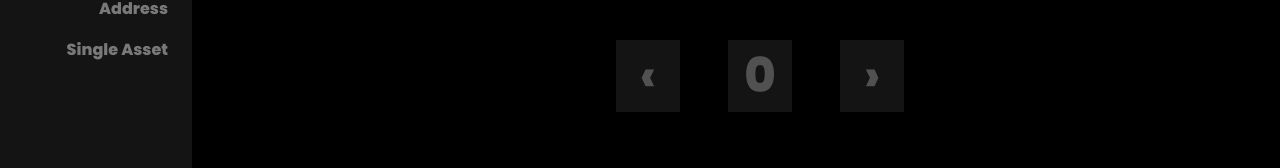
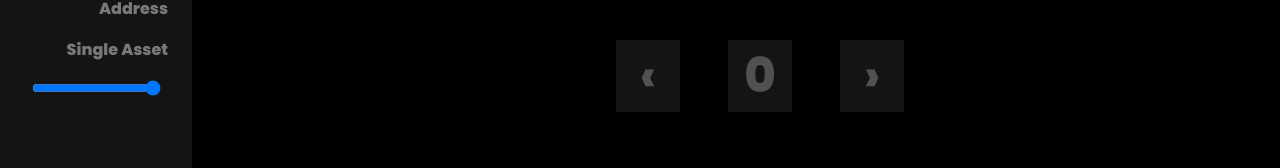
Before and after one commit to Ashutosh0602/Enftora, a React (Create React App) app: page /auth/1 in a window 1280 px wide. Shown: the part 466-634 px from the top of the page. Built offline with nearby package versions, Linux system fonts and the light colour scheme; no server answers; grey boxes are pictures that could not be loaded.

Commit message:
thriteen commit

```diff
--- a/src/components/BAsset/Basset.js
+++ b/src/components/BAsset/Basset.js
@@ -3,28 +3,34 @@ import classes from "./basset.module.css";
 import { useSelector, useDispatch } from "react-redux";
 import { nftActions } from "../SepRedux/state";
 import { useParams } from "react-router-dom";
+import Waiting from "../waiting/Waiting";
 
 export default function Detail() {
   const { token } = useParams();
   let inputword;
   const dispatch = useDispatch();
-  //   console.log(token);
+
   const [fullnft, setfullnft] = useState([]);
 
+  const load = useSelector((state) => state.nfts.loader);
   const nfts = useSelector((state) => {
     const nf = state.nfts.singleasset;
     const promise = nf.then((dt) => {
       setfullnft(dt);
+      dispatch(nftActions.offloader());
     });
   });
 
   function submit() {
     dispatch(nftActions.callSasset(inputword));
+    dispatch(nftActions.changeloader());
   }
   console.log(fullnft.length);
   // const detailNft = fullnft.filter((ls) => ls.id == token);
   if (fullnft.length > 0) {
-    return (
+    return load ? (
+      <div>{<Waiting />}</div>
+    ) : (
       <section className={classes.detail_sec}>
         <div className={classes.search_cont}>
           <input
@@ -78,5 +84,57 @@ export default function Detail() {
         </div>
       </section>
     );
+    // <section className={classes.detail_sec}>
+    //   <div className={classes.search_cont}>
+    //     <input
+    //       onChange={(e) => (inputword = e.target.value)}
+    //       placeholder="Enter the Address"
+    //     />
+    //     <button onClick={submit}>Check</button>
+    //   </div>
+    //   <div className={classes.det_add}>{fullnft[0]["name"]}</div>
+    //   <div className={classes.det_add}>{fullnft[0]["id"]}</div>
+    //   <div className={classes.det_add}>
+    //     {fullnft[0]["asset_contract"]["description"]}
+    //   </div>
+    //   <div className={classes.det_nft}>
+    //     <div className={classes.def_nft_img_cont}>
+    //       <img
+    //         className={classes.def_nft_img}
+    //         src={fullnft[0]["image_url"]}
+    //       />
+    //     </div>
+    //     <div>
+    //       <div className={classes.det_nft_inn}>
+    //         <div>Address:</div>
+    //         <div>{fullnft[0]["asset_contract"]["address"]}</div>
+    //       </div>
+    //       <div className={classes.det_nft_inn}>
+    //         <div> Token id:</div>
+    //         <div>{fullnft[0]["token_id"]}</div>
+    //       </div>
+    //       <div className={classes.det_nft_inn}>
+    //         <div> Schema name:</div>
+    //         <div>{fullnft[0]["asset_contract"]["schema_name"]}</div>
+    //       </div>
+    //       <div className={classes.det_nft_inn}>
+    //         <div>Symbol:</div>
+    //         <div>{fullnft[0]["asset_contract"]["symbol"]}</div>
+    //       </div>
+    //       <div className={classes.det_nft_inn}>
+    //         <div>Collection Name:</div>
+    //         <div>{fullnft[0]["collection"]["name"]}</div>
+    //       </div>
+    //       <div className={classes.det_nft_inn}>
+    //         <div>Collection Slug:</div>
+    //         <div>{fullnft[0]["collection"]["slug"]}</div>
+    //       </div>
+    //       <div className={classes.det_nft_inn}>
+    //         <div>Created Date:</div>
+    //         <div>{fullnft[0]["asset_contract"]["created_date"]}</div>
+    //       </div>
+    //     </div>
+    //   </div>
+    // </section>
   }
 }
--- a/src/components/Navbar/Navbar.js
+++ b/src/components/Navbar/Navbar.js
@@ -97,6 +97,17 @@ export default function Navbar() {
                 {/* <div className={classes.NavLink_hover}>&laquo;</div> */}
               </NavLink>
             </div>
+            <div>
+              <input
+                className={classes.range}
+                onClick={(e) => console.log(e.target.value)}
+                type="range"
+                id="vol"
+                name="vol"
+                min="0"
+                max="50"
+              />
+            </div>
           </div>
         </div>
       </div>
--- a/src/components/Navbar/Navbar.module.css
+++ b/src/components/Navbar/Navbar.module.css
@@ -1,38 +1,37 @@
-.section_Navbar{
+.section_Navbar {
   min-width: 15%;
   height: 100vh;
   padding: 0.5rem;
   background-color: rgb(20, 20, 20);
 }
-.us_detail{
+.us_detail {
   display: flex;
   justify-content: space-around;
   align-items: center;
   margin-bottom: 2rem;
 }
-.NavLink_cont{
+.NavLink_cont {
   text-align: right;
   margin: 1rem 1rem 1rem 1rem;
 }
-.NavLink_head{
+.NavLink_head {
   text-align: left;
   font-size: 1.5rem;
 }
-.Active_nav{
+.Active_nav {
   color: blueviolet;
   text-decoration: none;
   background-color: transparent;
-
 }
-.NavLink{
-    color: rgb(121,121,121);
+.NavLink {
+  color: rgb(121, 121, 121);
   text-decoration: none;
   background-color: transparent;
 }
-.NavLink:hover{
+.NavLink:hover {
   color: rgb(152, 75, 223);
 }
-.NavLink_hover{
+.NavLink_hover {
   display: inline;
   font-size: 2rem;
   color: rgba(137, 43, 226, 0.311);
@@ -40,3 +39,12 @@
   top: 750%;
   /* transform: translateY(-100%); */
 }
+.range::-webkit-slider-runnable-track {
+  /* background: blueviolet; */
+  /* height: 1px; */
+  cursor: pointer;
+  /* border: 20px solid black; */
+}
+.range::-webkit-slider-thumb {
+  color: blueviolet;
+}
--- a/src/components/slug/Slug.js
+++ b/src/components/slug/Slug.js
@@ -3,22 +3,27 @@ import classes from "./slug.module.css";
 import { useDispatch, useSelector } from "react-redux";
 import { nftActions } from "../SepRedux/state";
 import { Link } from "react-router-dom";
+import Waiting from "../waiting/Waiting";
 
 export default function Slug() {
   let inputword;
   const [fullnft, setfullnft] = useState([]);
 
   const dispatch = useDispatch();
+
+  const load = useSelector((state) => state.nfts.loader);
+
   const slug = useSelector((state) => {
     const nf = state.nfts.slugs;
     const promise = nf.then((dt) => {
       setfullnft(dt[0].assets);
+      dispatch(nftActions.offloader());
     });
   });
-  // console.log(inputword);
-  console.log(fullnft);
+  console.log(load);
   function submit() {
     dispatch(nftActions.slugcoll(inputword));
+    dispatch(nftActions.changeloader());
   }
 
   const design = fullnft.map((ls) => {
@@ -87,7 +92,13 @@ export default function Slug() {
         />
         <button onClick={submit}>Check</button>
       </div>
-      <div className={classes.design}>{design}</div>
+      {!load ? (
+        <div className={classes.design}>{design}</div>
+      ) : (
+        <div>{<Waiting />}</div>
+      )}
+      {/* <div>{<Waiting />}</div> */}
+      {/* <div className={classes.design}>{design}</div> */}
     </section>
   );
 }
--- a/src/components/waiting/waiting.module.css
+++ b/src/components/waiting/waiting.module.css
@@ -4,12 +4,12 @@
   display: flex;
   justify-content: center;
   align-items: center;
-  position: relative;
+  /* position: relative; */
 }
 .loader {
   width: 0rem;
   height: 0rem;
-  position: absolute;
+  /* position: absolute; */
   border-radius: 50%;
   margin-top: 1rem;
   transform-origin: center;
```
Lines whose indentation alone changed are shown as unchanged.
